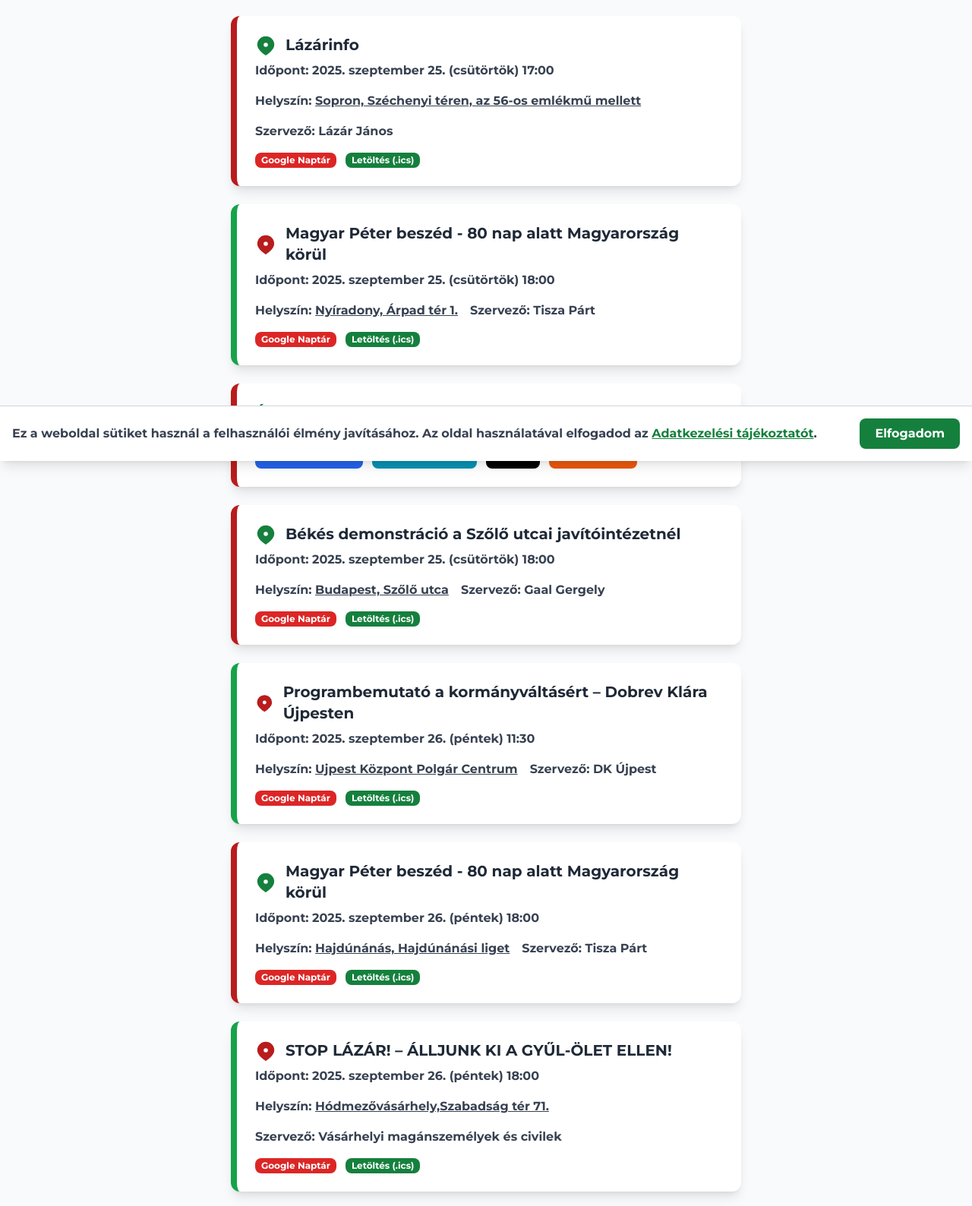
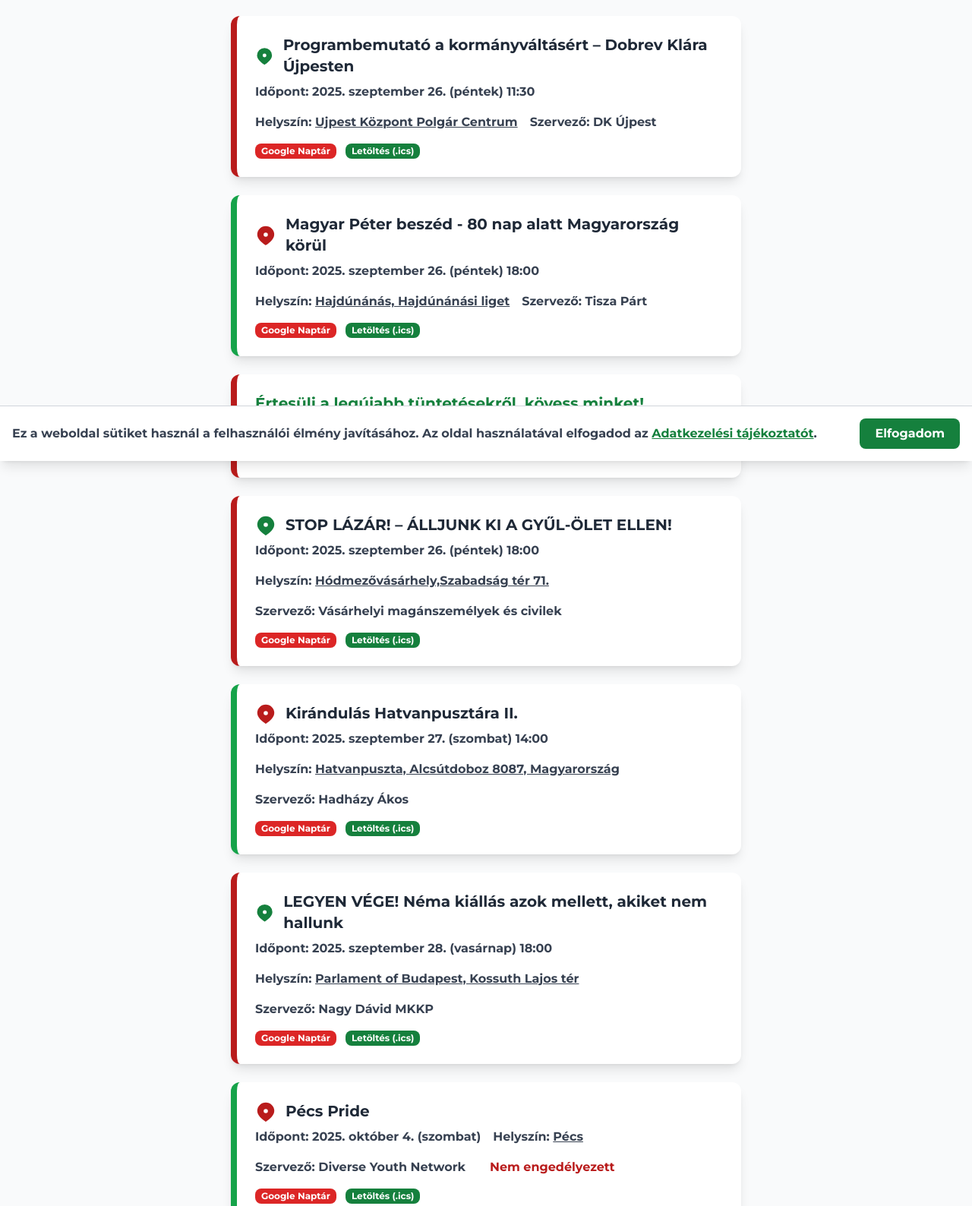
Before and after one commit to gyesznonyuvo/tuncikehtml, a plain HTML site: page index.html in a window 1280 px wide. Shown: the part 193-1781 px from the top of the page at 76% size. Drawn offline with nearby package versions, Linux system fonts and the light colour scheme.

Commit message:
Új fájl feltöltése

```diff
--- a/index.html
+++ b/index.html
@@ -54,16 +54,16 @@
     <div id="protestList" class="flex flex-col gap-6 items-center px-2 mb-10">
         <!-- tüntetés dobozok -->
 
-<div class="protest-box bg-white rounded-xl shadow-lg p-6 w-full max-w-2xl border-l-8 border-red-700 transition hover:scale-105" data-search="L&#225;z&#225;rinfo">
+<div class="protest-box bg-white rounded-xl shadow-lg p-6 w-full max-w-2xl border-l-8 border-red-700 transition hover:scale-105" data-search="Programbemutat&#243; a korm&#225;nyv&#225;lt&#225;s&#233;rt – Dobrev Kl&#225;ra &#218;jpesten">
     <div class="flex items-center gap-3 mb-2">
         <svg class="w-7 h-7 text-green-700" fill="currentColor" viewBox="0 0 20 20"><path d="M10 2a8 8 0 018 8c0 5.25-8 10-8 10S2 15.25 2 10a8 8 0 018-8zm0 10a2 2 0 100-4 2 2 0 000 4z" /></svg>
-        <span class="text-xl font-bold text-gray-800">L&#225;z&#225;rinfo</span>
+        <span class="text-xl font-bold text-gray-800">Programbemutat&#243; a korm&#225;nyv&#225;lt&#225;s&#233;rt – Dobrev Kl&#225;ra &#218;jpesten</span>
     </div>
     <div class="flex flex-wrap gap-4 text-gray-700 mb-2">
-        <div><span class="font-semibold">Időpont:</span> 2025. szeptember 25. (csütörtök) 17:00
-        <span class="hidden iso-date">2025-09-25T17:00:00</span></div>
-        <div><span class="font-semibold">Helyszín: </span><a href="https://www.google.com/maps?q=Sopron%2C%20Sz%C3%A9chenyi%20t%C3%A9ren%2C%20az%2056-os%20eml%C3%A9km%C5%B1%20mellett" class="underline" target=\"_blank\">Sopron, Sz&#233;chenyi t&#233;ren, az 56-os eml&#233;kmű mellett</a></div>
-        <div><span class="font-semibold">Szervező:</span> L&#225;z&#225;r J&#225;nos</div>
+        <div><span class="font-semibold">Időpont:</span> 2025. szeptember 26. (péntek) 11:30
+        <span class="hidden iso-date">2025-09-26T11:30:00</span></div>
+        <div><span class="font-semibold">Helyszín: </span><a href="https://www.google.com/maps?q=Ujpest%20K%C3%B6zpont%20Polg%C3%A1r%20Centrum" class="underline" target=\"_blank\">Ujpest K&#246;zpont Polg&#225;r Centrum</a></div>
+        <div><span class="font-semibold">Szervező:</span> DK &#218;jpest</div>
         <div><span class="font-semibold text-red-700"></span></div>
         <div><span class="font-semibold text-red-700"></span></div>
     </div>
@@ -83,9 +83,9 @@
         <span class="text-xl font-bold text-gray-800">Magyar P&#233;ter besz&#233;d - 80 nap alatt Magyarorsz&#225;g k&#246;r&#252;l</span>
     </div>
     <div class="flex flex-wrap gap-4 text-gray-700 mb-2">
-        <div><span class="font-semibold">Időpont:</span> 2025. szeptember 25. (csütörtök) 18:00
-        <span class="hidden iso-date">2025-09-25T18:00:00</span></div>
-        <div><span class="font-semibold">Helyszín: </span><a href="https://www.google.com/maps?q=Ny%C3%ADradony%2C%20%C3%81rpad%20t%C3%A9r%201." class="underline" target=\"_blank\">Ny&#237;radony, &#193;rpad t&#233;r 1.</a></div>
+        <div><span class="font-semibold">Időpont:</span> 2025. szeptember 26. (péntek) 18:00
+        <span class="hidden iso-date">2025-09-26T18:00:00</span></div>
+        <div><span class="font-semibold">Helyszín: </span><a href="https://www.google.com/maps?q=Hajd%C3%BAn%C3%A1n%C3%A1s%2C%20Hajd%C3%BAn%C3%A1n%C3%A1si%20liget" class="underline" target=\"_blank\">Hajd&#250;n&#225;n&#225;s, Hajd&#250;n&#225;n&#225;si liget</a></div>
         <div><span class="font-semibold">Szervező:</span> Tisza P&#225;rt</div>
         <div><span class="font-semibold text-red-700"></span></div>
         <div><span class="font-semibold text-red-700"></span></div>
@@ -136,78 +136,9 @@
         </div>
     </div>
 
-<div class="protest-box bg-white rounded-xl shadow-lg p-6 w-full max-w-2xl border-l-8 border-red-700 transition hover:scale-105" data-search="B&#233;k&#233;s demonstr&#225;ci&#243; a Szőlő utcai jav&#237;t&#243;int&#233;zetn&#233;l">
+<div class="protest-box bg-white rounded-xl shadow-lg p-6 w-full max-w-2xl border-l-8 border-red-700 transition hover:scale-105" data-search="STOP L&#193;Z&#193;R! – &#193;LLJUNK KI A GYŰL-&#214;LET ELLEN!">
     <div class="flex items-center gap-3 mb-2">
         <svg class="w-7 h-7 text-green-700" fill="currentColor" viewBox="0 0 20 20"><path d="M10 2a8 8 0 018 8c0 5.25-8 10-8 10S2 15.25 2 10a8 8 0 018-8zm0 10a2 2 0 100-4 2 2 0 000 4z" /></svg>
-        <span class="text-xl font-bold text-gray-800">B&#233;k&#233;s demonstr&#225;ci&#243; a Szőlő utcai jav&#237;t&#243;int&#233;zetn&#233;l</span>
-    </div>
-    <div class="flex flex-wrap gap-4 text-gray-700 mb-2">
-        <div><span class="font-semibold">Időpont:</span> 2025. szeptember 25. (csütörtök) 18:00
-        <span class="hidden iso-date">2025-09-25T18:00:00</span></div>
-        <div><span class="font-semibold">Helyszín: </span><a href="https://www.google.com/maps?q=Budapest%2C%20Sz%C5%91l%C5%91%20utca" class="underline" target=\"_blank\">Budapest, Szőlő utca</a></div>
-        <div><span class="font-semibold">Szervező:</span> Gaal Gergely</div>
-        <div><span class="font-semibold text-red-700"></span></div>
-        <div><span class="font-semibold text-red-700"></span></div>
-    </div>
-    <div class="flex flex-wrap gap-3 mt-4">
-      <button class="add-to-google bg-red-600 text-white text-xs py-[2px] px-2 rounded-lg hover:bg-red-700 transition">
-        Google Naptár
-      </button>
-      <button class="add-to-ics bg-green-700 text-white text-xs py-[2px] px-2 rounded-lg hover:bg-gray-800 transition">
-        Letöltés (.ics)
-      </button>
-    </div>
-</div>
-
-<div class="protest-box bg-white rounded-xl shadow-lg p-6 w-full max-w-2xl border-l-8 border-green-600 transition hover:scale-105" data-search="Programbemutat&#243; a korm&#225;nyv&#225;lt&#225;s&#233;rt – Dobrev Kl&#225;ra &#218;jpesten">
-    <div class="flex items-center gap-3 mb-2">
-        <svg class="w-7 h-7 text-red-700" fill="currentColor" viewBox="0 0 20 20"><path d="M10 2a8 8 0 018 8c0 5.25-8 10-8 10S2 15.25 2 10a8 8 0 018-8zm0 10a2 2 0 100-4 2 2 0 000 4z" /></svg>
-        <span class="text-xl font-bold text-gray-800">Programbemutat&#243; a korm&#225;nyv&#225;lt&#225;s&#233;rt – Dobrev Kl&#225;ra &#218;jpesten</span>
-    </div>
-    <div class="flex flex-wrap gap-4 text-gray-700 mb-2">
-        <div><span class="font-semibold">Időpont:</span> 2025. szeptember 26. (péntek) 11:30
-        <span class="hidden iso-date">2025-09-26T11:30:00</span></div>
-        <div><span class="font-semibold">Helyszín: </span><a href="https://www.google.com/maps?q=Ujpest%20K%C3%B6zpont%20Polg%C3%A1r%20Centrum" class="underline" target=\"_blank\">Ujpest K&#246;zpont Polg&#225;r Centrum</a></div>
-        <div><span class="font-semibold">Szervező:</span> DK &#218;jpest</div>
-        <div><span class="font-semibold text-red-700"></span></div>
-        <div><span class="font-semibold text-red-700"></span></div>
-    </div>
-    <div class="flex flex-wrap gap-3 mt-4">
-      <button class="add-to-google bg-red-600 text-white text-xs py-[2px] px-2 rounded-lg hover:bg-red-700 transition">
-        Google Naptár
-      </button>
-      <button class="add-to-ics bg-green-700 text-white text-xs py-[2px] px-2 rounded-lg hover:bg-gray-800 transition">
-        Letöltés (.ics)
-      </button>
-    </div>
-</div>
-
-<div class="protest-box bg-white rounded-xl shadow-lg p-6 w-full max-w-2xl border-l-8 border-red-700 transition hover:scale-105" data-search="Magyar P&#233;ter besz&#233;d - 80 nap alatt Magyarorsz&#225;g k&#246;r&#252;l">
-    <div class="flex items-center gap-3 mb-2">
-        <svg class="w-7 h-7 text-green-700" fill="currentColor" viewBox="0 0 20 20"><path d="M10 2a8 8 0 018 8c0 5.25-8 10-8 10S2 15.25 2 10a8 8 0 018-8zm0 10a2 2 0 100-4 2 2 0 000 4z" /></svg>
-        <span class="text-xl font-bold text-gray-800">Magyar P&#233;ter besz&#233;d - 80 nap alatt Magyarorsz&#225;g k&#246;r&#252;l</span>
-    </div>
-    <div class="flex flex-wrap gap-4 text-gray-700 mb-2">
-        <div><span class="font-semibold">Időpont:</span> 2025. szeptember 26. (péntek) 18:00
-        <span class="hidden iso-date">2025-09-26T18:00:00</span></div>
-        <div><span class="font-semibold">Helyszín: </span><a href="https://www.google.com/maps?q=Hajd%C3%BAn%C3%A1n%C3%A1s%2C%20Hajd%C3%BAn%C3%A1n%C3%A1si%20liget" class="underline" target=\"_blank\">Hajd&#250;n&#225;n&#225;s, Hajd&#250;n&#225;n&#225;si liget</a></div>
-        <div><span class="font-semibold">Szervező:</span> Tisza P&#225;rt</div>
-        <div><span class="font-semibold text-red-700"></span></div>
-        <div><span class="font-semibold text-red-700"></span></div>
-    </div>
-    <div class="flex flex-wrap gap-3 mt-4">
-      <button class="add-to-google bg-red-600 text-white text-xs py-[2px] px-2 rounded-lg hover:bg-red-700 transition">
-        Google Naptár
-      </button>
-      <button class="add-to-ics bg-green-700 text-white text-xs py-[2px] px-2 rounded-lg hover:bg-gray-800 transition">
-        Letöltés (.ics)
-      </button>
-    </div>
-</div>
-
-<div class="protest-box bg-white rounded-xl shadow-lg p-6 w-full max-w-2xl border-l-8 border-green-600 transition hover:scale-105" data-search="STOP L&#193;Z&#193;R! – &#193;LLJUNK KI A GYŰL-&#214;LET ELLEN!">
-    <div class="flex items-center gap-3 mb-2">
-        <svg class="w-7 h-7 text-red-700" fill="currentColor" viewBox="0 0 20 20"><path d="M10 2a8 8 0 018 8c0 5.25-8 10-8 10S2 15.25 2 10a8 8 0 018-8zm0 10a2 2 0 100-4 2 2 0 000 4z" /></svg>
         <span class="text-xl font-bold text-gray-800">STOP L&#193;Z&#193;R! – &#193;LLJUNK KI A GYŰL-&#214;LET ELLEN!</span>
     </div>
     <div class="flex flex-wrap gap-4 text-gray-700 mb-2">
@@ -228,9 +159,9 @@
     </div>
 </div>
 
-<div class="protest-box bg-white rounded-xl shadow-lg p-6 w-full max-w-2xl border-l-8 border-red-700 transition hover:scale-105" data-search="Kir&#225;ndul&#225;s Hatvanpuszt&#225;ra II.">
+<div class="protest-box bg-white rounded-xl shadow-lg p-6 w-full max-w-2xl border-l-8 border-green-600 transition hover:scale-105" data-search="Kir&#225;ndul&#225;s Hatvanpuszt&#225;ra II.">
     <div class="flex items-center gap-3 mb-2">
-        <svg class="w-7 h-7 text-green-700" fill="currentColor" viewBox="0 0 20 20"><path d="M10 2a8 8 0 018 8c0 5.25-8 10-8 10S2 15.25 2 10a8 8 0 018-8zm0 10a2 2 0 100-4 2 2 0 000 4z" /></svg>
+        <svg class="w-7 h-7 text-red-700" fill="currentColor" viewBox="0 0 20 20"><path d="M10 2a8 8 0 018 8c0 5.25-8 10-8 10S2 15.25 2 10a8 8 0 018-8zm0 10a2 2 0 100-4 2 2 0 000 4z" /></svg>
         <span class="text-xl font-bold text-gray-800">Kir&#225;ndul&#225;s Hatvanpuszt&#225;ra II.</span>
     </div>
     <div class="flex flex-wrap gap-4 text-gray-700 mb-2">
@@ -251,9 +182,9 @@
     </div>
 </div>
 
-<div class="protest-box bg-white rounded-xl shadow-lg p-6 w-full max-w-2xl border-l-8 border-green-600 transition hover:scale-105" data-search="LEGYEN V&#201;GE! N&#233;ma ki&#225;ll&#225;s azok mellett, akiket nem hallunk">
+<div class="protest-box bg-white rounded-xl shadow-lg p-6 w-full max-w-2xl border-l-8 border-red-700 transition hover:scale-105" data-search="LEGYEN V&#201;GE! N&#233;ma ki&#225;ll&#225;s azok mellett, akiket nem hallunk">
     <div class="flex items-center gap-3 mb-2">
-        <svg class="w-7 h-7 text-red-700" fill="currentColor" viewBox="0 0 20 20"><path d="M10 2a8 8 0 018 8c0 5.25-8 10-8 10S2 15.25 2 10a8 8 0 018-8zm0 10a2 2 0 100-4 2 2 0 000 4z" /></svg>
+        <svg class="w-7 h-7 text-green-700" fill="currentColor" viewBox="0 0 20 20"><path d="M10 2a8 8 0 018 8c0 5.25-8 10-8 10S2 15.25 2 10a8 8 0 018-8zm0 10a2 2 0 100-4 2 2 0 000 4z" /></svg>
         <span class="text-xl font-bold text-gray-800">LEGYEN V&#201;GE! N&#233;ma ki&#225;ll&#225;s azok mellett, akiket nem hallunk</span>
     </div>
     <div class="flex flex-wrap gap-4 text-gray-700 mb-2">
@@ -261,29 +192,6 @@
         <span class="hidden iso-date">2025-09-28T18:00:00</span></div>
         <div><span class="font-semibold">Helyszín: </span><a href="https://www.google.com/maps?q=Parlament%20of%20Budapest%2C%20Kossuth%20Lajos%20t%C3%A9r" class="underline" target=\"_blank\">Parlament of Budapest, Kossuth Lajos t&#233;r</a></div>
         <div><span class="font-semibold">Szervező:</span> Nagy D&#225;vid MKKP</div>
-        <div><span class="font-semibold text-red-700"></span></div>
-        <div><span class="font-semibold text-red-700"></span></div>
-    </div>
-    <div class="flex flex-wrap gap-3 mt-4">
-      <button class="add-to-google bg-red-600 text-white text-xs py-[2px] px-2 rounded-lg hover:bg-red-700 transition">
-        Google Naptár
-      </button>
-      <button class="add-to-ics bg-green-700 text-white text-xs py-[2px] px-2 rounded-lg hover:bg-gray-800 transition">
-        Letöltés (.ics)
-      </button>
-    </div>
-</div>
-
-<div class="protest-box bg-white rounded-xl shadow-lg p-6 w-full max-w-2xl border-l-8 border-red-700 transition hover:scale-105" data-search="Rendőrs&#233;g melletti ki&#225;ll&#225;s / Ellenfelvonul&#225;s">
-    <div class="flex items-center gap-3 mb-2">
-        <svg class="w-7 h-7 text-green-700" fill="currentColor" viewBox="0 0 20 20"><path d="M10 2a8 8 0 018 8c0 5.25-8 10-8 10S2 15.25 2 10a8 8 0 018-8zm0 10a2 2 0 100-4 2 2 0 000 4z" /></svg>
-        <span class="text-xl font-bold text-gray-800">Rendőrs&#233;g melletti ki&#225;ll&#225;s / Ellenfelvonul&#225;s</span>
-    </div>
-    <div class="flex flex-wrap gap-4 text-gray-700 mb-2">
-        <div><span class="font-semibold">Időpont:</span> 2025. október 4. (szombat)
-        <span class="hidden iso-date">2025-10-04T00:00:00</span></div>
-        <div><span class="font-semibold">Helyszín: </span><a href="https://www.google.com/maps?q=P%C3%A9cs" class="underline" target=\"_blank\">P&#233;cs</a></div>
-        <div><span class="font-semibold">Szervező:</span> CitizenGo nemzetk&#246;zi szervezet</div>
         <div><span class="font-semibold text-red-700"></span></div>
         <div><span class="font-semibold text-red-700"></span></div>
     </div>
@@ -366,9 +274,32 @@
     </div>
 </div>
 
-<div class="protest-box bg-white rounded-xl shadow-lg p-6 w-full max-w-2xl border-l-8 border-red-700 transition hover:scale-105" data-search="Megb&#233;k&#233;l&#233;smenet">
+<div class="protest-box bg-white rounded-xl shadow-lg p-6 w-full max-w-2xl border-l-8 border-red-700 transition hover:scale-105" data-search="Rendőrs&#233;g melletti ki&#225;ll&#225;s / Ellenfelvonul&#225;s">
     <div class="flex items-center gap-3 mb-2">
         <svg class="w-7 h-7 text-green-700" fill="currentColor" viewBox="0 0 20 20"><path d="M10 2a8 8 0 018 8c0 5.25-8 10-8 10S2 15.25 2 10a8 8 0 018-8zm0 10a2 2 0 100-4 2 2 0 000 4z" /></svg>
+        <span class="text-xl font-bold text-gray-800">Rendőrs&#233;g melletti ki&#225;ll&#225;s / Ellenfelvonul&#225;s</span>
+    </div>
+    <div class="flex flex-wrap gap-4 text-gray-700 mb-2">
+        <div><span class="font-semibold">Időpont:</span> 2025. október 4. (szombat)
+        <span class="hidden iso-date">2025-10-04T00:00:00</span></div>
+        <div><span class="font-semibold">Helyszín: </span><a href="https://www.google.com/maps?q=P%C3%A9cs" class="underline" target=\"_blank\">P&#233;cs</a></div>
+        <div><span class="font-semibold">Szervező:</span> CitizenGo nemzetk&#246;zi szervezet</div>
+        <div><span class="font-semibold text-red-700"></span></div>
+        <div><span class="font-semibold text-red-700"></span></div>
+    </div>
+    <div class="flex flex-wrap gap-3 mt-4">
+      <button class="add-to-google bg-red-600 text-white text-xs py-[2px] px-2 rounded-lg hover:bg-red-700 transition">
+        Google Naptár
+      </button>
+      <button class="add-to-ics bg-green-700 text-white text-xs py-[2px] px-2 rounded-lg hover:bg-gray-800 transition">
+        Letöltés (.ics)
+      </button>
+    </div>
+</div>
+
+<div class="protest-box bg-white rounded-xl shadow-lg p-6 w-full max-w-2xl border-l-8 border-green-600 transition hover:scale-105" data-search="Megb&#233;k&#233;l&#233;smenet">
+    <div class="flex items-center gap-3 mb-2">
+        <svg class="w-7 h-7 text-red-700" fill="currentColor" viewBox="0 0 20 20"><path d="M10 2a8 8 0 018 8c0 5.25-8 10-8 10S2 15.25 2 10a8 8 0 018-8zm0 10a2 2 0 100-4 2 2 0 000 4z" /></svg>
         <span class="text-xl font-bold text-gray-800">Megb&#233;k&#233;l&#233;smenet</span>
     </div>
     <div class="flex flex-wrap gap-4 text-gray-700 mb-2">
@@ -389,9 +320,9 @@
     </div>
 </div>
 
-<div class="protest-box bg-white rounded-xl shadow-lg p-6 w-full max-w-2xl border-l-8 border-green-600 transition hover:scale-105" data-search="Nemzeti menet">
+<div class="protest-box bg-white rounded-xl shadow-lg p-6 w-full max-w-2xl border-l-8 border-red-700 transition hover:scale-105" data-search="Nemzeti menet">
     <div class="flex items-center gap-3 mb-2">
-        <svg class="w-7 h-7 text-red-700" fill="currentColor" viewBox="0 0 20 20"><path d="M10 2a8 8 0 018 8c0 5.25-8 10-8 10S2 15.25 2 10a8 8 0 018-8zm0 10a2 2 0 100-4 2 2 0 000 4z" /></svg>
+        <svg class="w-7 h-7 text-green-700" fill="currentColor" viewBox="0 0 20 20"><path d="M10 2a8 8 0 018 8c0 5.25-8 10-8 10S2 15.25 2 10a8 8 0 018-8zm0 10a2 2 0 100-4 2 2 0 000 4z" /></svg>
         <span class="text-xl font-bold text-gray-800">Nemzeti menet</span>
     </div>
     <div class="flex flex-wrap gap-4 text-gray-700 mb-2">
@@ -410,7 +341,7 @@
         Letöltés (.ics)
       </button>
     </div>
-</div><p class="text-sm max-w-3xl mx-auto">Készült : 2025. 09. 25. 21:52:05</p>
+</div><p class="text-sm max-w-3xl mx-auto">Készült : 2025. 09. 26. 9:51:19</p>
 
     </div>
 
```
